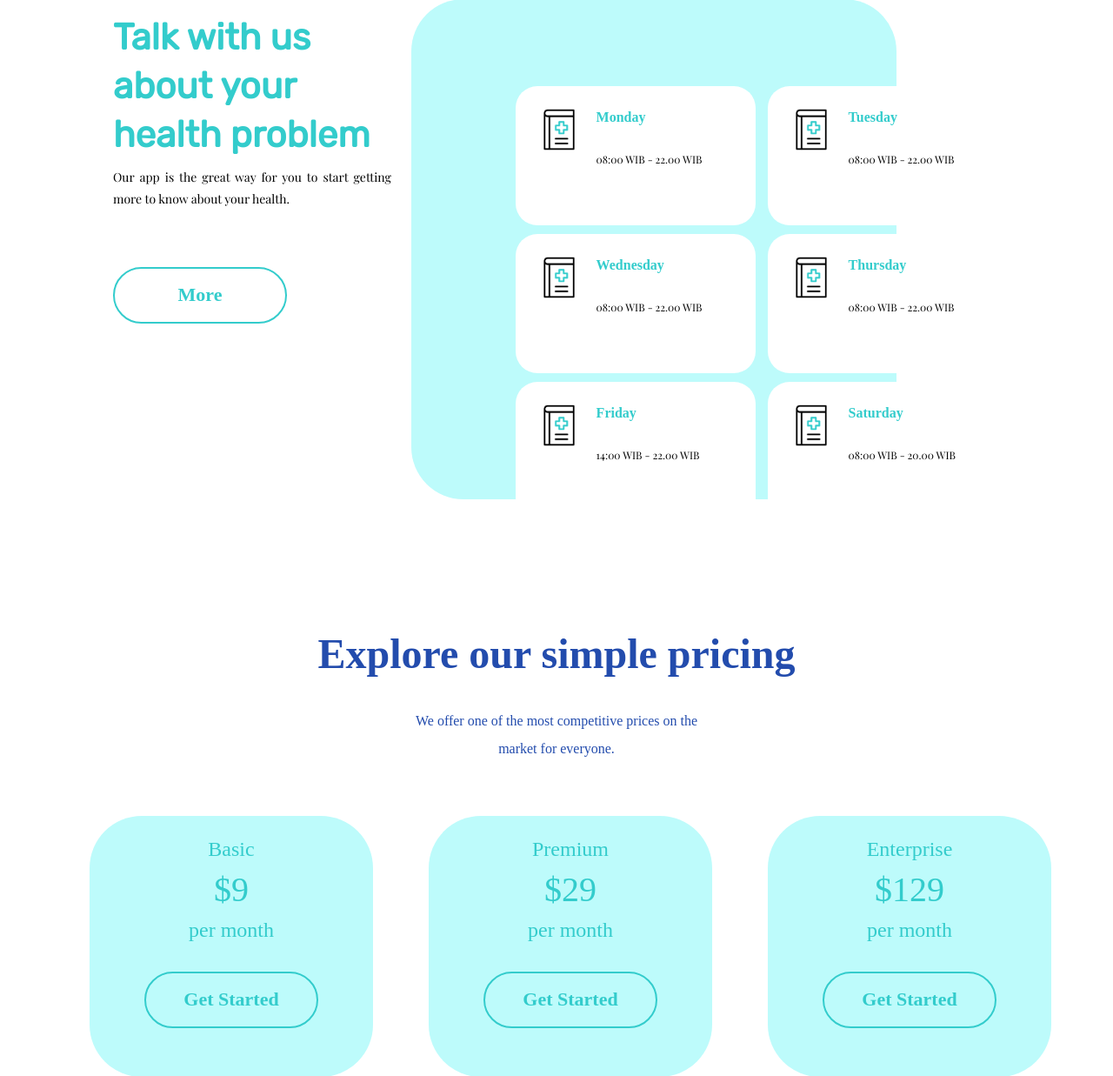
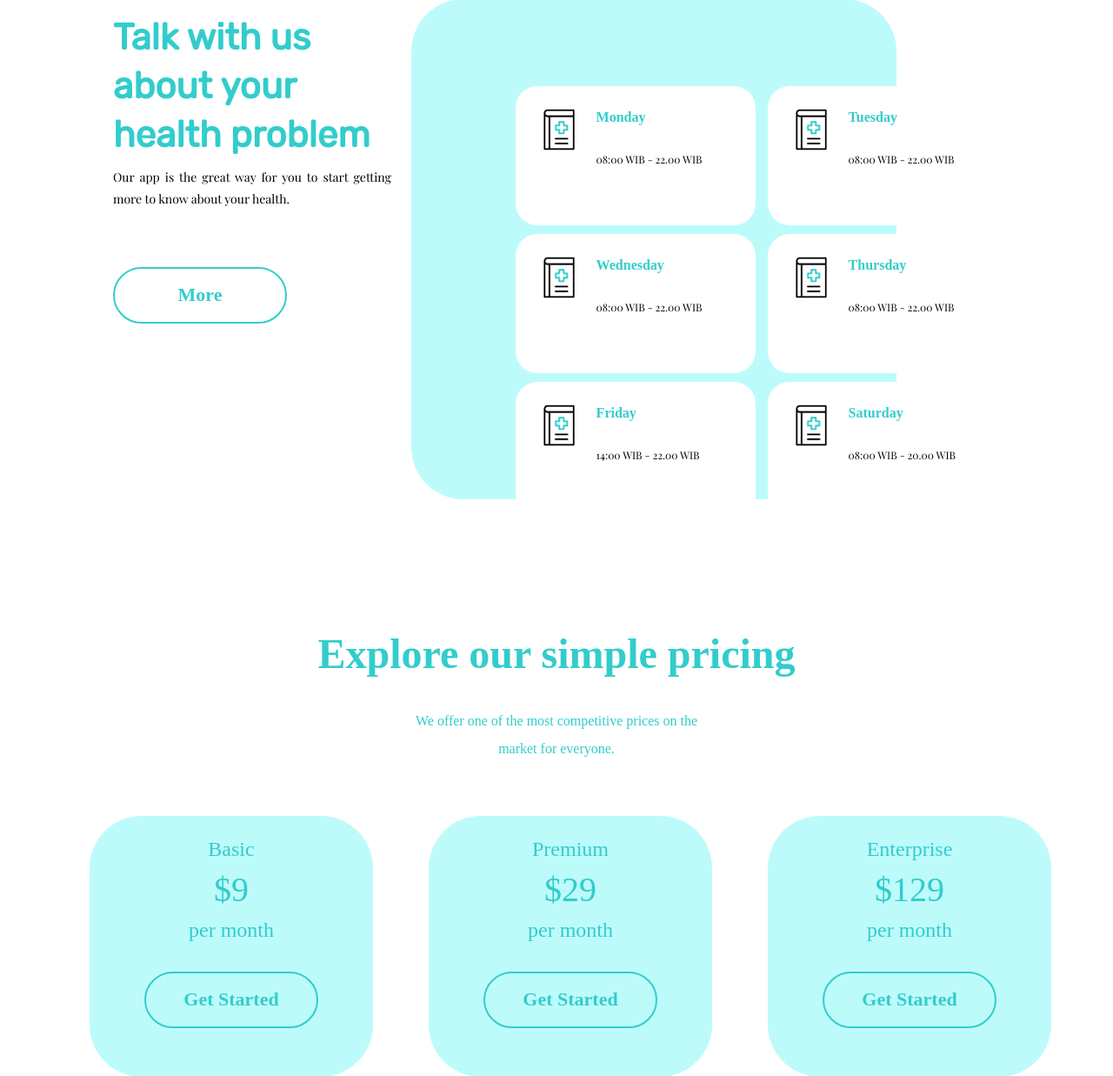
Before and after one commit to afraamalia31/project-2, a PHP site: page / in a window 1280 px wide. Shown: the part 2838-4075 px from the top of the page at 87% size. Run offline with PHP 8.4, Linux system fonts and the light colour scheme.

Commit message:
Update style.css

```diff
--- a/style.css
+++ b/style.css
@@ -823,7 +823,7 @@ h3::before{
 /* Pricing */
 .price{
     text-align: center;
-    color: #234CAD;
+    color: #33CCCC;
     font-style: normal;
     font-family: 'Nunito';
     margin-left: 5%;
```
